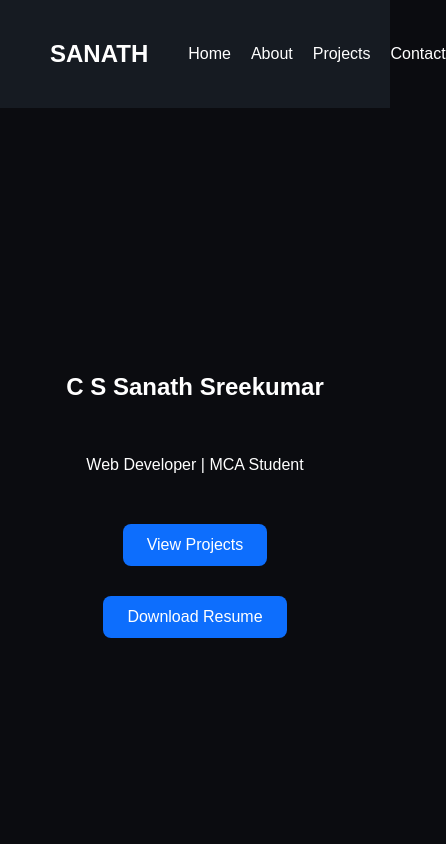
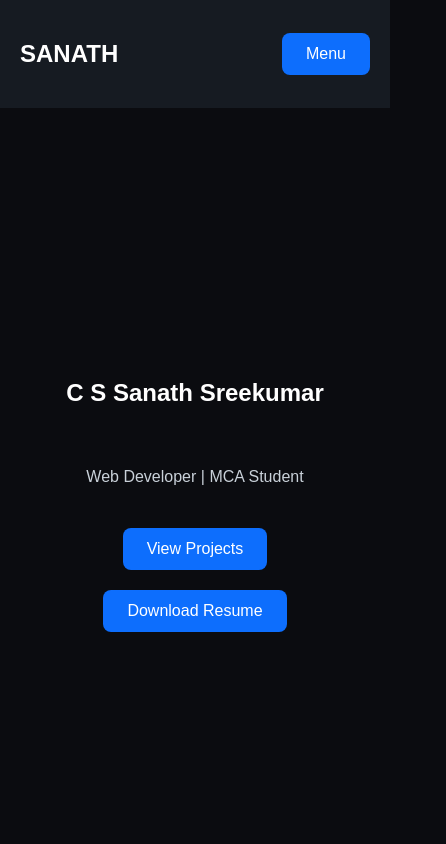
Before and after one commit to sanath2003git/portfolio-react, a React (Vite) app: page / in a window 390 px wide. Shown: the top 844 px of the page, 446 px wide, since content can reach past the window. Built offline with nearby package versions, Linux system fonts and the light colour scheme.

Commit message:
responsive navbar structure

```diff
--- a/src/components/Navbar.jsx
+++ b/src/components/Navbar.jsx
@@ -1,16 +1,46 @@
+import { useState } from 'react';
+
 function Navbar() {
+
+  const [menuOpen, setMenuOpen] = useState(false);
+
   return (
     <nav>
+
       <h1>SANATH</h1>
 
-      <ul>
+      {/* Desktop Menu */}
+      <ul className="desktop-menu">
         <li>Home</li>
         <li>About</li>
         <li>Projects</li>
         <li>Contact</li>
       </ul>
+
+      {/* Right Side */}
+      <div className="nav-right">
+
+        {/* Toggle Button */}
+        <button
+          onClick={() => setMenuOpen(!menuOpen)}
+        >
+          {menuOpen ? 'Close' : 'Menu'}
+        </button>
+
+      </div>
+
+      {/* Mobile Menu */}
+      {menuOpen && (
+        <ul className="mobile-menu">
+          <li>Home</li>
+          <li>About</li>
+          <li>Projects</li>
+          <li>Contact</li>
+        </ul>
+      )}
+
     </nav>
-  )
+  );
 }
 
-export default Navbar
+export default Navbar;
--- a/src/index.css
+++ b/src/index.css
@@ -5,40 +5,103 @@ body {
   font-family: Arial, sans-serif;
 }
 
+/* Navbar */
+
 nav {
   display: flex;
   justify-content: space-between;
   align-items: center;
+
   padding: 20px 50px;
+
   background-color: #161b22;
+
+  position: sticky;
+  top: 0;
+
+  z-index: 1000;
 }
 
-ul {
+/* Desktop Menu */
+
+.desktop-menu {
   display: flex;
+
+  gap: 20px;
+
   list-style: none;
-  gap: 20px;
 }
 
+.desktop-menu li {
+  cursor: pointer;
+
+  transition: 0.3s;
+}
+
+.desktop-menu li:hover {
+  color: #0d6efd;
+}
+
+/* Right Side */
+
+.nav-right {
+  display: flex;
+  align-items: center;
+}
+
+/* Mobile Menu */
+
+.mobile-menu {
+  position: absolute;
+
+  top: 90px;
+  right: 20px;
+
+  background-color: #161b22;
+
+  padding: 20px;
+
+  border-radius: 10px;
+
+  list-style: none;
+
+  display: flex;
+  flex-direction: column;
+
+  gap: 15px;
+
+  width: 150px;
+
+  box-shadow: 0 5px 20px rgba(0, 0, 0, 0.5);
+
+  animation: fadeIn 0.3s ease;
+}
+
+.mobile-menu li {
+  cursor: pointer;
+
+  transition: 0.3s;
+}
+
+.mobile-menu li:hover {
+  color: #0d6efd;
+}
+
+/* Sections */
+
 section {
-  height: 80vh;
+  min-height: 80vh;
+
   padding: 50px 20px;
+
   display: flex;
   flex-direction: column;
   justify-content: center;
   align-items: center;
-  gap: 15px;
+
+  gap: 20px;
+
   text-align: center;
-}
-
-button {
-  padding: 12px 24px;
-  margin-top: 15px;
-  border: none;
-  border-radius: 8px;
-  background-color: #0d6efd;
-  color: white;
-  cursor: pointer;
-  font-size: 16px;
 }
 
 h2 {
@@ -47,48 +110,82 @@ h2 {
 
 p {
   max-width: 600px;
-  line-height: 1.6;
+
+  line-height: 1.8;
+
+  color: #c9d1d9;
 }
+
+/* Buttons */
+
+button {
+  padding: 12px 24px;
+
+  border: none;
+  border-radius: 8px;
+
+  background-color: #0d6efd;
+
+  color: white;
+
+  cursor: pointer;
+
+  font-size: 16px;
+
+  transition: 0.3s;
+}
+
+button:hover {
+  background-color: #1f6feb;
+}
+
+/* Skills */
 
 .skills-container {
   display: flex;
+
   gap: 15px;
+
   flex-wrap: wrap;
+
   justify-content: center;
 }
 
-h3 {
+.skills-container h3 {
   background-color: #161b22;
+
   padding: 15px 20px;
+
   border-radius: 8px;
 }
 
+/* Projects */
+
 .projects-container {
   display: flex;
+
   gap: 20px;
+
   flex-wrap: wrap;
+
   justify-content: center;
 }
 
 .project-card {
   background-color: #161b22;
+
+  width: 250px;
+
   padding: 25px;
-  width: 250px;
+
   border-radius: 10px;
+
   text-align: center;
 
   display: flex;
   flex-direction: column;
   justify-content: space-between;
-}
 
-.project-card p {
-  font-size: 15px;
-  line-height: 1.8;
-  color: #c9d1d9;
-}
-
-.project-card {
   transition: 0.3s;
 }
 
@@ -96,6 +193,44 @@ h3 {
   transform: translateY(-8px);
 }
 
-button:hover {
-  background-color: #1f6feb;
+.project-card p {
+  font-size: 15px;
 }
+
+/* Responsive Navbar */
+
+.nav-right button {
+  display: none;
+}
+
+@media (max-width: 768px) {
+
+  nav {
+    padding: 20px;
+  }
+
+  .desktop-menu {
+    display: none;
+  }
+
+  .nav-right button {
+    display: block;
+  }
+
+}
+
+/* Animation */
+
+@keyframes fadeIn {
+
+  from {
+    opacity: 0;
+    transform: translateY(-10px);
+  }
+
+  to {
+    opacity: 1;
+    transform: translateY(0);
+  }
+
+}
```
